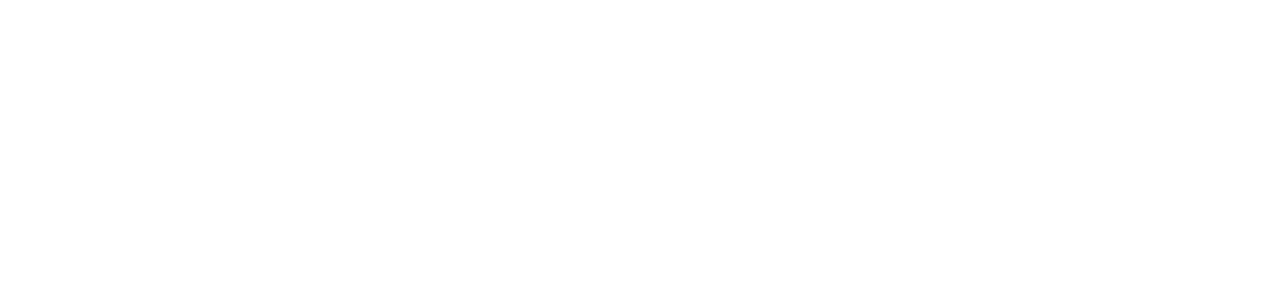
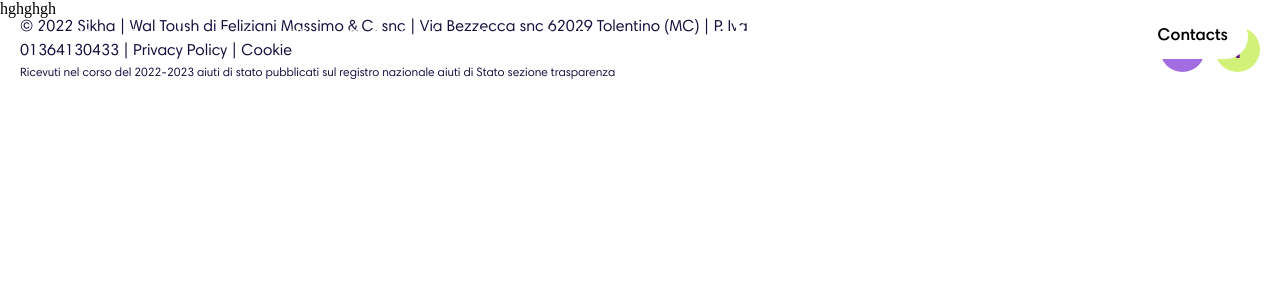
Before and after one commit to maedemotlagh/SampleAnimationWebsite, a React (Create React App) app: page /blog in a window 1280 px wide. Before the commit this address had no page. Shown: the top 300 px of the page. Built offline with nearby package versions, Linux system fonts and the light colour scheme.

Commit message:
add other folder

```diff
--- /dev/null
+++ b/src/component/AboutUs/AboutUs.js
@@ -0,0 +1,14 @@
+import React from "react";
+
+
+
+const AboutUs = () => {
+    return(
+        <div>
+            AboutUs
+        </div>
+    )
+}
+
+
+export default AboutUs
--- /dev/null
+++ b/src/component/Blog/Blog.js
@@ -0,0 +1,14 @@
+import React from "react";
+
+
+
+const Blog = () => {
+    return(
+        <div>
+            hghghgh
+        </div>
+    )
+}
+
+
+export default Blog
--- a/src/component/Layout/Layout.js
+++ b/src/component/Layout/Layout.js
@@ -4,22 +4,48 @@ import Navbar from "../Navbar/Navbar";
 import Header from "../Header/Header";
 import MainContent from "../MainContent/MainContent";
 import Footer from "../Footer/Footer";
+import Blog from "../Blog/Blog";
+import AboutUs from "../AboutUs/AboutUs";
+import Prodotti from "../Prodotti/Prodotti";
+import Sustainability from "../Sustainability/Sustainability";
+import Professionals from "../Professionals/Professionals";
 
 const Layout = () => {
   return (
     <BrowserRouter>
-      <Routes>
-        <Route path="/" element={<Navbar/>} />
-      </Routes>
+
+      <Navbar/>
+
       <Routes>
         <Route path="/" element={<Header/>} />
       </Routes>
+
       <Routes>
         <Route path="/" element={<MainContent/>} />
       </Routes>
+
       <Routes>
-        <Route path="/" element={<Footer/>} />
+        <Route path="/blog" element={<Blog/>} />
       </Routes>
+
+      <Routes>
+        <Route path="/About_Us" element={<AboutUs/>} />
+      </Routes>
+
+      <Routes>
+        <Route path="/Prodotti" element={<Prodotti/>} />
+      </Routes>
+
+      <Routes>
+        <Route path="/Sustainability" element={<Sustainability/>} />
+      </Routes>
+
+      <Routes>
+        <Route path="/Professionals" element={<Professionals/>} />
+      </Routes>
+
+      <Footer/>
+
     </BrowserRouter>
   );
 };
--- a/src/component/Navbar/Navbar.js
+++ b/src/component/Navbar/Navbar.js
@@ -10,27 +10,33 @@ const Logo = () => <svg version="1.1"  x="0px" y="0px" viewBox="0 0 300 173.5"><
 const menuObject = [
     {
         title : 'About Us',
-        link:'#'
+        link:'/About_Us',
+        download : false
     },
     {
         title : 'Prodotti',
-        link:'#'
+        link:'/Prodotti',
+        download : false
     },
     {
         title : 'Sustainability',
-        link:'#'
+        link:'/Sustainability',
+        download : false
     },
     {
         title : 'Professionals',
-        link:'#'
+        link:'/Professionals',
+        download : false
     },
     {
         title : 'Blog',
-        link:'#'
+        link:'/blog',
+        download : false
     },
     {
         title : 'Catalog',
-        link:'#'
+        link: "./flipBook.pdf",
+        download : true
     }
 ]
 
@@ -60,7 +66,7 @@ const Navbar = () => {
                 {
                     menuObject.map(menu =>
                         <li>
-                            <a className={activeChange && 'activeChange'} href={menu.link}>{menu.title}</a>
+                            <a download={menu.download} className={activeChange && 'activeChange'} href={menu.link}>{menu.title}</a>
                         </li>
                     )
                 }
--- /dev/null
+++ b/src/component/Prodotti/Prodotti.js
@@ -0,0 +1,13 @@
+import React from "react";
+
+
+const Prodotti = () => {
+    return(
+        <div>
+            Prodotti
+        </div>
+    )
+}
+
+
+export default Prodotti
--- /dev/null
+++ b/src/component/Professionals/Professionals.js
@@ -0,0 +1,13 @@
+import React from "react";
+
+
+const Professionals = () =>{
+    return(
+        <div>
+            Professionals
+        </div>
+    )
+}
+
+
+export default Professionals
--- /dev/null
+++ b/src/component/Sustainability/Sustainability.js
@@ -0,0 +1,14 @@
+import React from "react";
+
+
+
+const Sustainability = () => {
+    return(
+        <div>
+            Sustainability
+        </div>
+    )
+}
+
+
+export default Sustainability
```
Also changed, not shown: src/component/AboutUs/AboutUs.scss (added), src/component/Blog/blogStyle.scss (added), src/component/Prodotti/prodottistyle.scss (added), src/component/Professionals/professionalsstyle.scss (added), src/component/Sustainability/sustainabilitystyle.scss (added), 2 other files (tests, documents, lock files or other folders).
